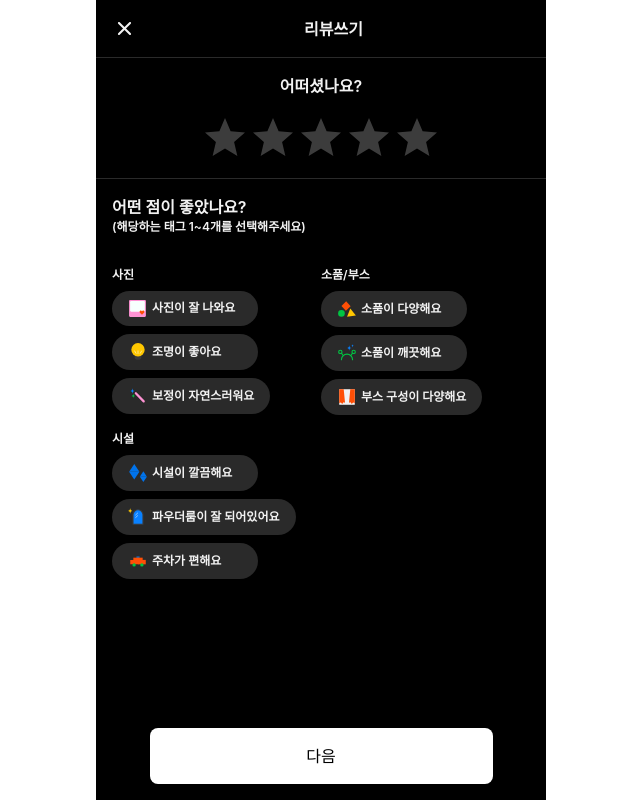
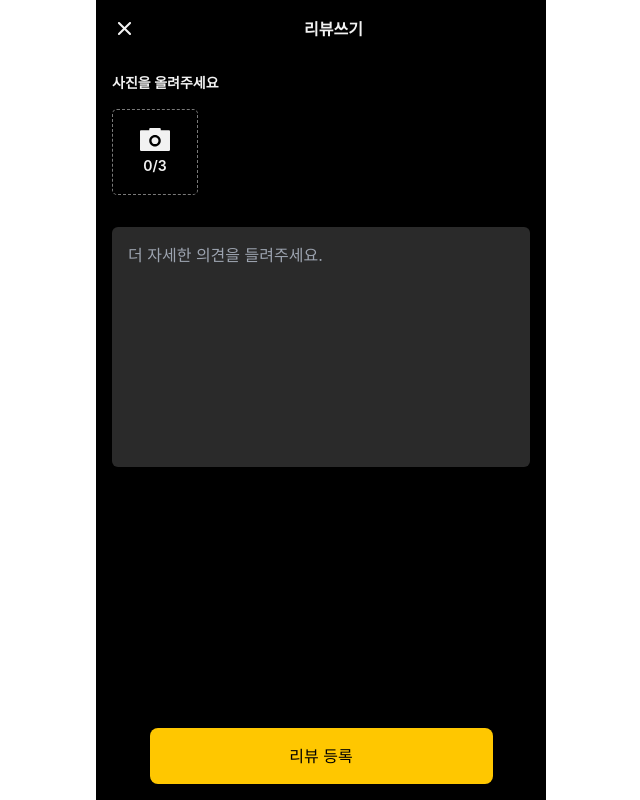
Before and after one commit to PhotoBoothMap/Client-web, a Next.js app in the folder photo-booth/: page /booth/1/review/create in a window 1280 px wide. Shown: the whole page, without its empty margins (319-959 px from the left). Built offline with nearby package versions, Linux system fonts and the light colour scheme.

Commit message:
😺[CHORE] register photo api (#14)

```diff
--- a/photo-booth/pages/booth/[boothId]/review/create.tsx
+++ b/photo-booth/pages/booth/[boothId]/review/create.tsx
@@ -2,6 +2,7 @@ import BasicButton from '@components/common/button/BasicButton';
 import StarRate from '@components/review/StarRate';
 import { tagKey } from '@components/review/Tag';
 import TagSelectionBox from '@components/review/TagSelectionBox';
+import { registerPhotoApi } from '@repositories/booth/review';
 import { PreviewPhotoBoxStyle, RegisterPhotoBoxStyle } from '@styles/review/ReviewStyle';
 import Image from 'next/image';
 import { useRouter } from 'next/router';
@@ -12,13 +13,27 @@ const reviewTagSelectionKey: ['PICTURE', 'BOOTH', 'FACILITY'] = ['PICTURE', 'BOO
 const BoothReviewCreatePage = () => {
   const router = useRouter();
 
-  const [page, setPage] = useState(1);
+  const [page, setPage] = useState(2);
   const [starRate, setStarRate] = useState(0);
   const [userTags, setUserTags] = useState<tagKey[]>([]);
-  const [photos, setPhotos] = useState([]);
+  const [photos, setPhotos] = useState<string[]>([]);
   const [content, setContent] = useState('');
 
-  const registerPhoto = useCallback(() => {}, []);
+  const registerPhoto = useCallback(
+    async (e: any) => {
+      const file = e.target.files[0];
+      const formData = new FormData();
+      formData.append('file', file);
+      const response = await registerPhotoApi(Number(router.query.boothId), formData);
+
+      if (response.success) {
+        setPhotos([...photos, response.result.imageUrl]);
+      } else {
+        alert(response.message);
+      }
+    },
+    [photos],
+  );
 
   const registerReview = useCallback(() => {
     const requestBody = {
@@ -31,7 +46,7 @@ const BoothReviewCreatePage = () => {
 
   return (
     <div className={`flex flex-col justify-between w-full h-full text-[#F2F2F2]`}>
-      <div className={`flex flex-col justify-between h-1 flex-1`}>
+      <div className={`flex flex-col justify-start h-1 flex-1`}>
         <div className={`review-header flex items-center justify-between p-4`}>
           <div
             className={`cursor-pointer`}
@@ -91,8 +106,8 @@ const BoothReviewCreatePage = () => {
             <div className={`flex flex-col p-4 gap-4`}>
               <div className={`font-semibold text-sm`}>사진을 올려주세요</div>
               <div className={`flex gap-4 `}>
-                <RegisterPhotoBoxStyle onClick={() => registerPhoto()}>
-                  <input type="file" accept="image/*"></input>
+                <RegisterPhotoBoxStyle>
+                  <input type="file" accept="image/*" onChange={(e) => registerPhoto(e)}></input>
                   <div>
                     <Image
                       src={`/common/photo-icon.svg`}
@@ -138,7 +153,7 @@ const BoothReviewCreatePage = () => {
               ? starRate > 0 && starRate <= 5 && userTags.length > 0 && userTags.length <= 4
                 ? 'darkYellow'
                 : 'white'
-              : 'white'
+              : 'darkYellow'
           }
           size={'xLarge'}
           onClickEvent={() => {
--- /dev/null
+++ b/photo-booth/repositories/booth/review.tsx
@@ -0,0 +1,16 @@
+import axios from 'axios';
+import { HOST_URL } from '@assets/url';
+
+export const registerPhotoApi = (boothId: number, file: any) => {
+  const data = axios
+    .post(`${HOST_URL}/booth/${boothId}/image`, file, {
+      headers: { 'Content-Type': 'multipart/form-data' },
+    })
+    .then((response) => {
+      return response.data;
+    })
+    .catch((error) => {
+      return error.response.data;
+    });
+  return data;
+};
```
